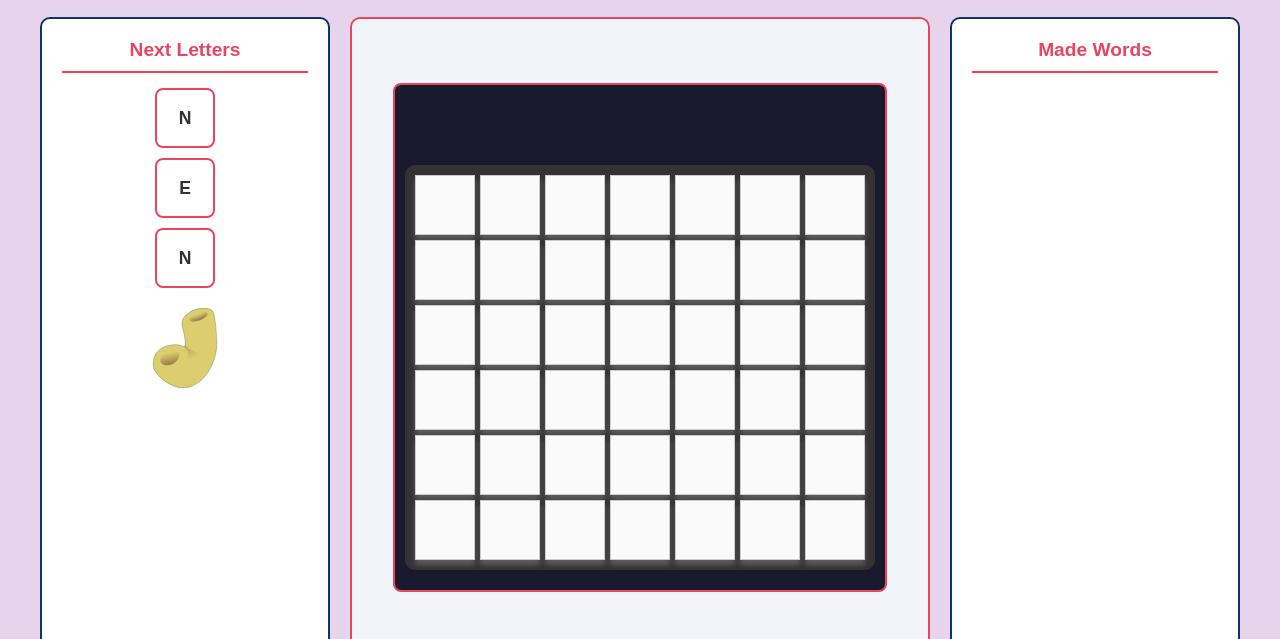
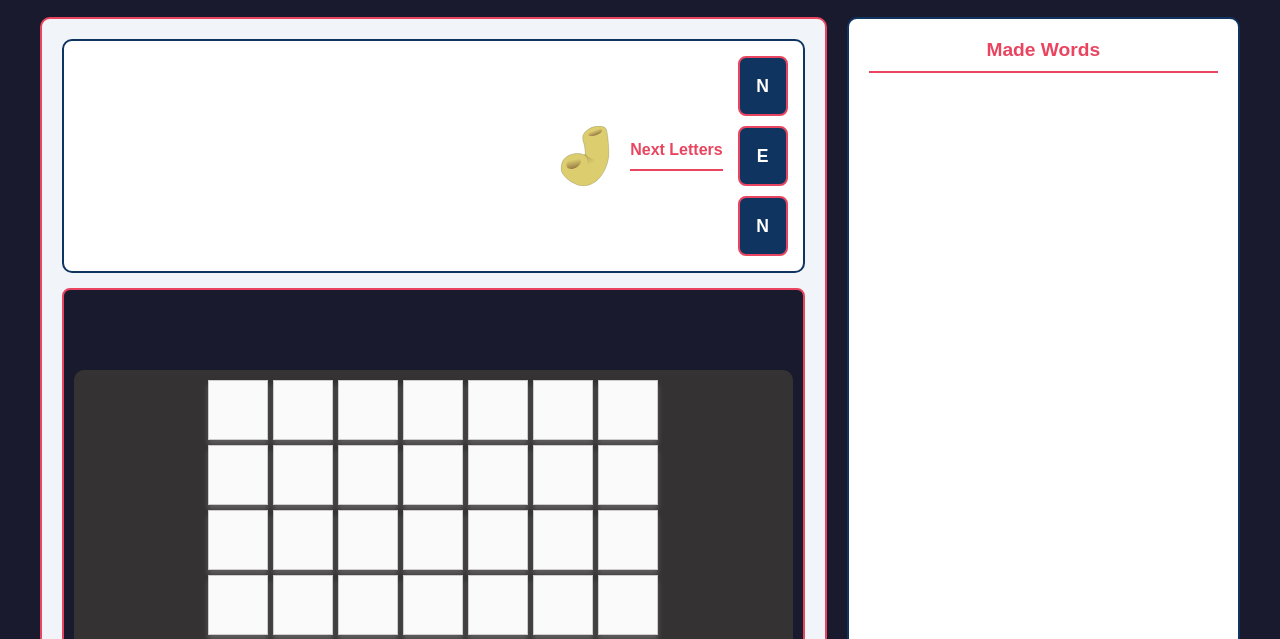
Before and after one commit to yidinghou/wordtris, a website with bundled scripts: page docs/index.html in a window 1280 px wide. Shown: the part 161-800 px from the top of the page. Built offline with nearby package versions, Linux system fonts and the light colour scheme.

Commit message:
first draft: move letters above game container

```diff
--- a/docs/index.html
+++ b/docs/index.html
@@ -17,17 +17,15 @@
     </header>
 
     <div class="main-container">
-        <!-- Left panel: Next Letters -->
-        <div class="left-panel">
-            <div class="panel-title">Next Letters</div>
-            <div id="preview-container" class="next-tiles"></div>
-            <div class="noodle-container">
-                <img src="../noodle-macaroni-svgrepo-com.svg" alt="Cartoon Noodle" class="cartoon-noodle" width="80" height="80" />
+        <!-- Game Board with integrated horizontal next tiles panel -->
+        <div class="game-board">
+            <div class="next-tiles-horizontal">
+                <div class="noodle-container">
+                    <img src="../noodle-macaroni-svgrepo-com.svg" alt="Cartoon Noodle" class="cartoon-noodle" width="60" height="60" />
+                </div>
+                <div class="panel-title">Next Letters</div>
+                <div id="preview-container" class="next-tiles"></div>
             </div>
-        </div>
-
-        <!-- Center: Game Board -->
-        <div class="game-board">
             <div class="game-board-container">
                 <div id="spawn-row"></div>
                 <div id="game-board"></div>
--- a/docs/styles/styles.css
+++ b/docs/styles/styles.css
@@ -7,8 +7,8 @@
 
 body {
     font-family: Arial, sans-serif;
-  background-color: #e6d3ec;
-  color: #ffffff;
+    background-color: #1a1a2e;
+    color: #eee;
     min-height: 100vh;
     display: flex;
     flex-direction: column;
@@ -25,8 +25,8 @@
 /* Main container - flexible grid layout */
 .main-container {
     display: grid;
-    grid-template-columns: 1fr 2fr 1fr;
-    grid-template-areas: "left-panel game-board right-panel";
+    grid-template-columns: 2fr 1fr;
+    grid-template-areas: "game-board right-panel";
     gap: 20px;
     max-width: 1200px;
     width: 100%;
@@ -34,13 +34,17 @@
     min-height: 600px;
 }
 
-/* Left panel - Next Letters */
-.left-panel {
-    grid-area: left-panel;
+/* Horizontal next tiles panel */
+.next-tiles-horizontal {
+    display: flex;
+    align-items: center;
+    justify-content: flex-end;
+    gap: 15px;
+    padding: 15px;
     background-color: #ffffff;
     border-radius: 10px;
-    padding: 20px;
     border: 2px solid #0f3460;
+    margin-bottom: 15px;
 }
 
 /* Right panel - Made Words List */
@@ -60,8 +64,7 @@
     padding: 20px;
     border: 2px solid #e94560;
     display: flex;
-    justify-content: center;
-    align-items: center;
+    flex-direction: column;
 }
 
 .panel-title {
@@ -98,11 +101,29 @@
     100% { transform: translateY(0) scale(1); }
 }
 
-/* Next tiles container */
+/* Next tiles container - horizontal layout */
 .next-tiles {
     display: flex;
-    flex-direction: column;
+    flex-direction: row;
     gap: 10px;
+    align-items: center;
+}
+
+/* Panel title in horizontal layout */
+.next-tiles-horizontal .panel-title {
+    font-size: 1em;
+    font-weight: bold;
+    color: #e94560;
+    margin: 0;
+    white-space: nowrap;
+}
+
+/* Noodle container in horizontal layout */
+.next-tiles-horizontal .noodle-container {
+    display: flex;
+    align-items: center;
+    justify-content: center;
+    margin: 0;
 }
 
 .game-title {
@@ -174,19 +195,21 @@
   gap: 10px;
 }
 
+/* Preview tiles in horizontal layout */
 #preview-container .tile {
-    background-color: #ffffff;
+    background-color: #0f3460;
     border: 2px solid #e94560;
     border-radius: 8px;
-    padding: 15px;
+    padding: 10px;
     text-align: center;
-    min-height: 60px;
-    width: 60px;
+    min-height: 50px;
+    width: 50px;
     display: flex;
     align-items: center;
     justify-content: center;
     font-size: 1.1em;
     font-weight: bold;
+    color: white;
     align-self: center;
 }
 
@@ -294,16 +317,21 @@
 @media (max-width: 768px) {
     .main-container {
         grid-template-columns: 1fr;
-        grid-template-rows: auto auto auto;
+        grid-template-rows: auto auto;
         grid-template-areas:
             "game-board"
-            "left-panel"
             "right-panel";
         height: auto;
         gap: 15px;
     }
 
-    .left-panel, .right-panel {
+    .next-tiles-horizontal {
+        flex-wrap: wrap;
+        justify-content: center;
+        gap: 10px;
+    }
+
+    .right-panel {
         min-height: 200px;
     }
 
```
Lines whose indentation alone changed are shown as unchanged.
